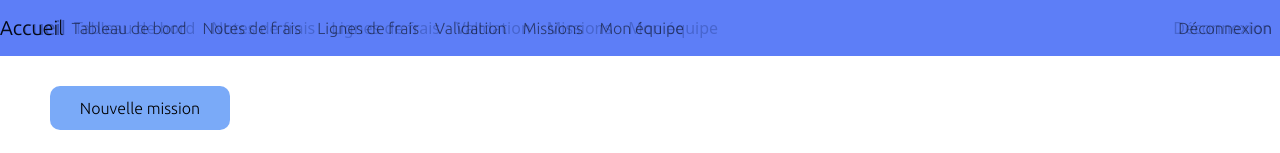
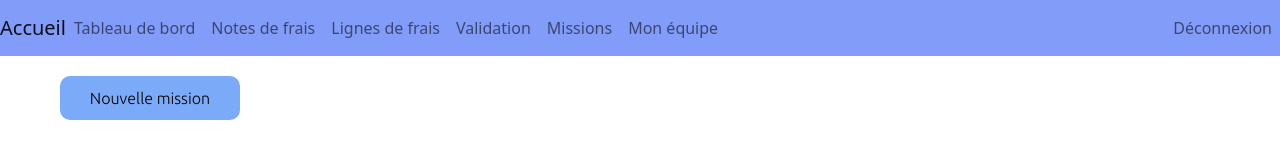
Before and after one commit to Aline-G/GL-front, an Angular app: page /manager/mission in a window 1280 px wide. Shown: the top 153 px of the page. Built offline with nearby package versions, Linux system fonts and the light colour scheme; no server answers.

Commit message:
fix : resolve the double nav-bar in mission

```diff
--- a/src/app/validation/mission-management/mission-management.component.css
+++ b/src/app/validation/mission-management/mission-management.component.css
@@ -10,6 +10,10 @@
 .row{
   padding-top: 30px;
   margin-bottom: 10px;
+}
+
+#top{
+  padding-top: 30px;
 }
 
 .btn{
--- a/src/app/validation/mission-management/mission-management.component.html
+++ b/src/app/validation/mission-management/mission-management.component.html
@@ -16,9 +16,10 @@
 
 <body>
 
-<app-validation-navbar></app-validation-navbar>
 
-<button class="btn" id="mymodal_note" (click)="createMission()">Nouvelle mission</button>
+<div id="top">
+  <button class="btn" id="mymodal_note" (click)="createMission()">Nouvelle mission</button>
+</div>
 
 <div class="row">
   <div class="container-fluid">
```
